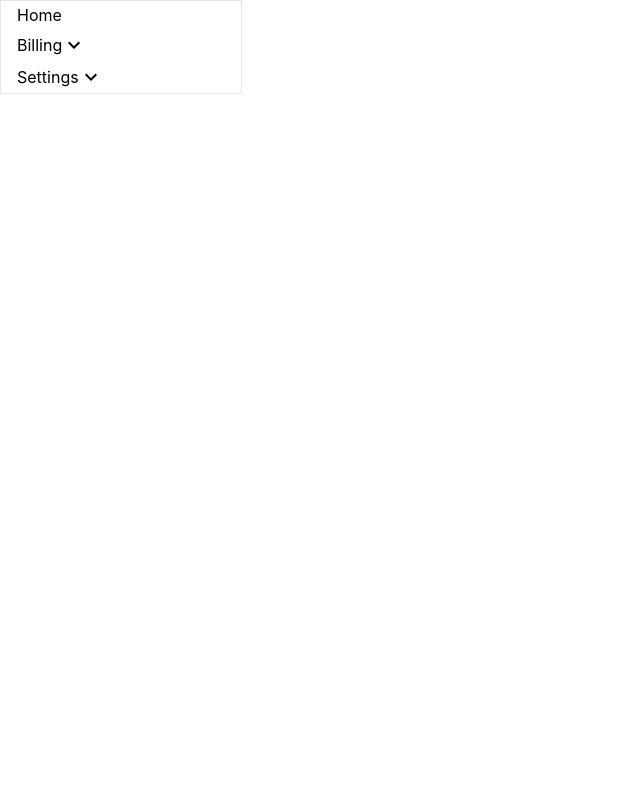
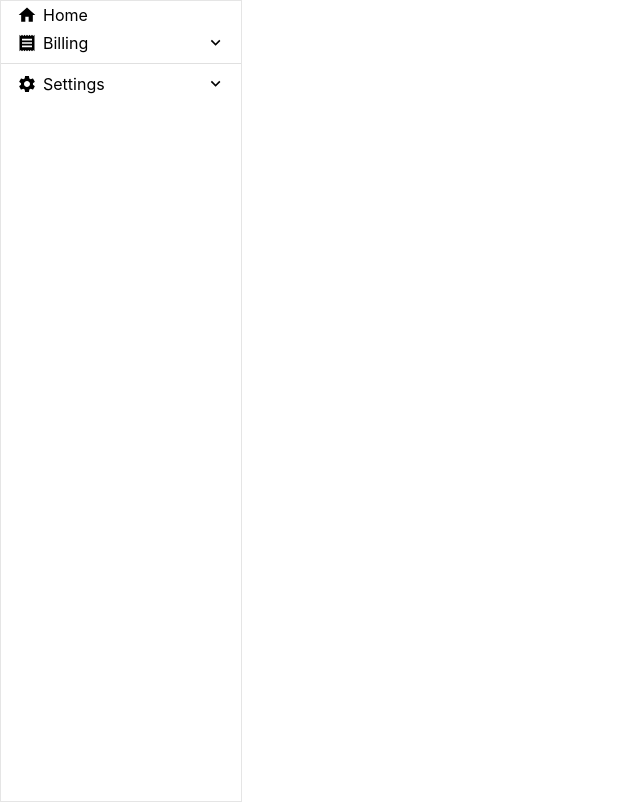
Before and after one commit to TianaJohnson/medium-sidebar-spike, a React (Create React App) app: page / in a window 1280 px wide. Shown: the whole page, without its empty margins (0-640 px from the left). Built offline with nearby package versions, Linux system fonts and the light colour scheme.

Commit message:
oo I like that

```diff
--- a/src/App.js
+++ b/src/App.js
@@ -1,37 +1,60 @@
-import React from 'react';
-import logo from './logo.svg';
-import './App.css';
-import Sidebar from './Sidebar';
+import React from "react";
+import HomeIcon from "@material-ui/icons/Home";
+import ReceiptIcon from "@material-ui/icons/Receipt";
+import NotificationsIcon from "@material-ui/icons/Notifications";
+import DesktopWindowsIcon from "@material-ui/icons/DesktopWindows";
+import SettingsIcon from "@material-ui/icons/Settings";
+import Sidebar from "./Sidebar";
 
-//out with the old
-// const items = [
-//   { name: 'home', label: 'Home' },
-//   { name: 'billing', label: 'Billing' },
-//   { name: 'settings', label: 'Settings' },
-// ]
+function onClick(e, item) {
+  window.alert(JSON.stringify(item, null, 2));
+}
 
-//in with the new
 const items = [
-  { name: 'home', label: 'Home' },
+  { name: "home", label: "Home", Icon: HomeIcon },
   {
-    name: 'billing',
-    label: 'Billing',
+    name: "billing",
+    label: "Billing",
+    Icon: ReceiptIcon,
     items: [
-      { name: 'statements', label: 'Statements' },
-      { name: 'reports', label: 'Reports' },
-    ],
+      { name: "statements", label: "Statements", onClick },
+      { name: "reports", label: "Reports", onClick }
+    ]
   },
+  "divider",
   {
-    name: 'settings',
-    label: 'Settings',
-    items: [{ name: 'profile', label: 'Profile' }],
-  },
-]
-
+    name: "settings",
+    label: "Settings",
+    Icon: SettingsIcon,
+    items: [
+      { name: "profile", label: "Profile" },
+      { name: "insurance", label: "Insurance", onClick },
+      "divider",
+      {
+        name: "notifications",
+        label: "Notifications",
+        Icon: NotificationsIcon,
+        items: [
+          { name: "email", label: "Email", onClick },
+          {
+            name: "desktop",
+            label: "Desktop",
+            Icon: DesktopWindowsIcon,
+            items: [
+              { name: "schedule", label: "Schedule" },
+              { name: "frequency", label: "Frequency" }
+            ]
+          },
+          { name: "sms", label: "SMS" }
+        ]
+      }
+    ]
+  }
+];
 
 function App() {
   return (
-    <div className="App">
+    <div>
       <Sidebar items={items} />
     </div>
   );
--- a/src/index.css
+++ b/src/index.css
@@ -14,10 +14,38 @@ code {
 
 .sidebar {
   max-width: 240px;
+  height: 100vh;
   border: 1px solid rgba(0, 0, 0, 0.1);
 }
 
+.sidebar-item {
+  display: flex;
+  justify-content: space-between;
+  align-items: center;
+}
 
-.sidebar-subitem-text {
-  font-size: 0.8rem;
+.sidebar-item-content {
+  white-space: nowrap;
+  text-overflow: ellipsis;
+  overflow: hidden;
+  display: flex;
+  align-items: center;
+  width: 100%;
 }
+
+.sidebar-item-icon {
+  margin-right: 6px;
+}
+
+.sidebar-item-text {
+  width: 100%;
+}
+
+.sidebar-item-expand-arrow {
+  font-size: 1.2rem !important;
+}
+
+.sidebar-item-expand-arrow-expanded {
+  color: #09bb12;
+  font-weight: bold;
+}
```
